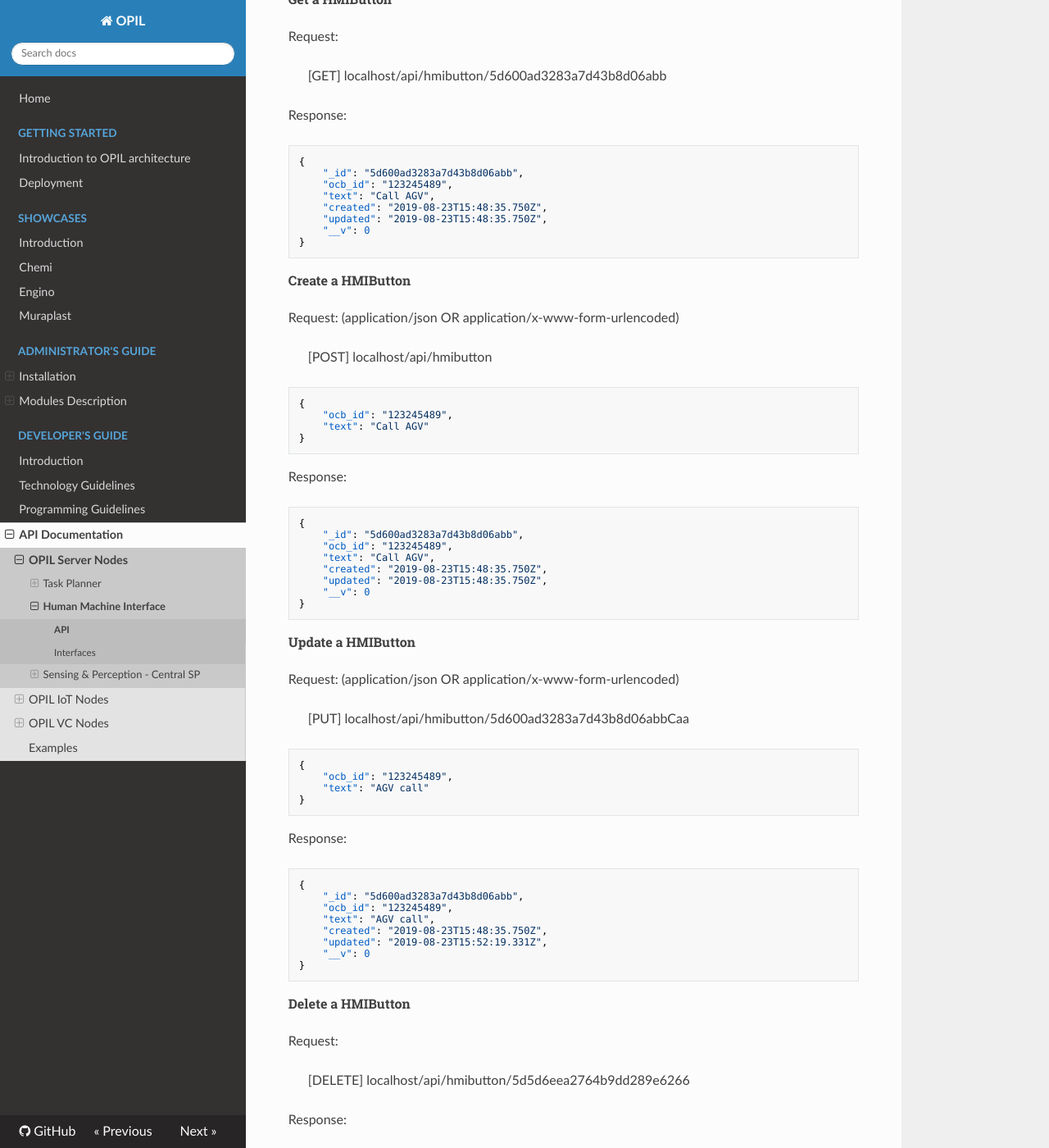
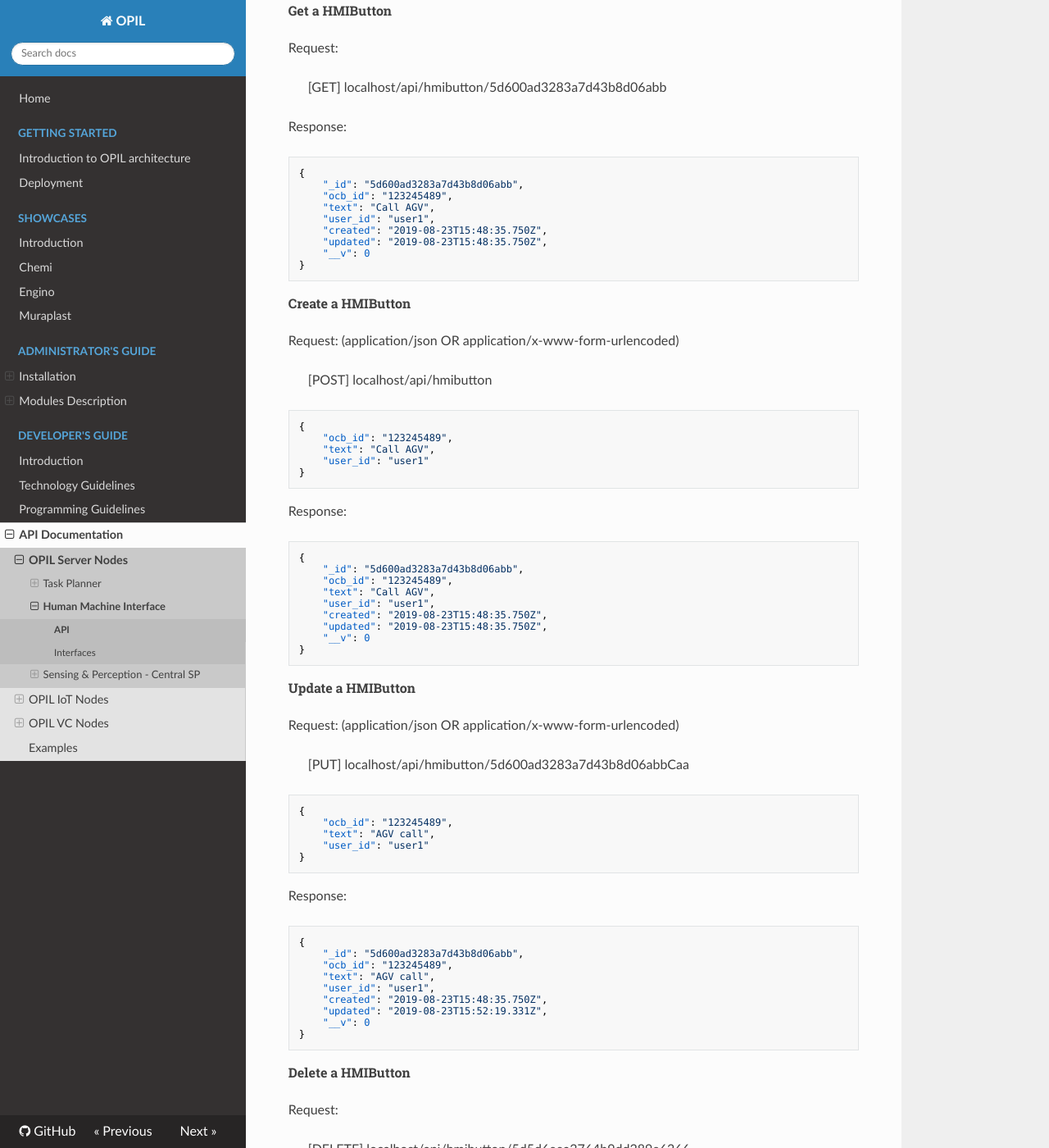
Before and after one commit to opil/documentation, an MkDocs documentation site: the page built from docs/develop/HMI/opil_api_hmi.md, in a window 1280 px wide and 1400 px high, scrolled down 3513 px. Shown: the whole window at 82% size. Built offline with MkDocs 1.6.1, drawn with Linux system fonts in a browser that asks for light colours; nearby versions of some CDN libraries; old or Windows-style settings are respelled for this version of MkDocs; some of the changed text lies outside the part shown.

Commit message:
Update opil_api_hmi.md, added field user_id to HMIButtons

````diff
--- a/docs/develop/HMI/opil_api_hmi.md
+++ b/docs/develop/HMI/opil_api_hmi.md
@@ -139,6 +139,7 @@
         "_id": "5d600ad3283a7d43b8d06abb",
         "ocb_id": "123245489",
         "text": "Call AGV",
+        "user_id": "user1",
         "created": "2019-08-23T15:48:35.750Z",
         "updated": "2019-08-23T15:48:35.750Z",
         "__v": 0
@@ -155,6 +156,7 @@
     "_id": "5d600ad3283a7d43b8d06abb",
     "ocb_id": "123245489",
     "text": "Call AGV",
+    "user_id": "user1",
     "created": "2019-08-23T15:48:35.750Z",
     "updated": "2019-08-23T15:48:35.750Z",
     "__v": 0
@@ -166,7 +168,8 @@
 ```json
 {
     "ocb_id": "123245489",
-    "text": "Call AGV"
+    "text": "Call AGV",
+    "user_id": "user1"
 }
 ```
 Response:
@@ -175,6 +178,7 @@
     "_id": "5d600ad3283a7d43b8d06abb",
     "ocb_id": "123245489",
     "text": "Call AGV",
+    "user_id": "user1",
     "created": "2019-08-23T15:48:35.750Z",
     "updated": "2019-08-23T15:48:35.750Z",
     "__v": 0
@@ -186,7 +190,8 @@
 ```json
 {
     "ocb_id": "123245489",
-    "text": "AGV call"
+    "text": "AGV call",
+    "user_id": "user1"
 }
 ```
 Response:
@@ -195,6 +200,7 @@
     "_id": "5d600ad3283a7d43b8d06abb",
     "ocb_id": "123245489",
     "text": "AGV call",
+    "user_id": "user1",
     "created": "2019-08-23T15:48:35.750Z",
     "updated": "2019-08-23T15:52:19.331Z",
     "__v": 0
@@ -210,6 +216,7 @@
     "_id": "5d600ad3283a7d43b8d06abb",
     "ocb_id": "123245489",
     "text": "AGV call",
+    "user_id": "user1",
     "created": "2019-08-23T15:48:35.750Z",
     "updated": "2019-08-23T15:52:19.331Z",
     "__v": 0
````
